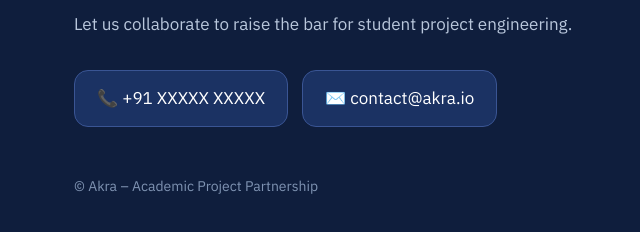
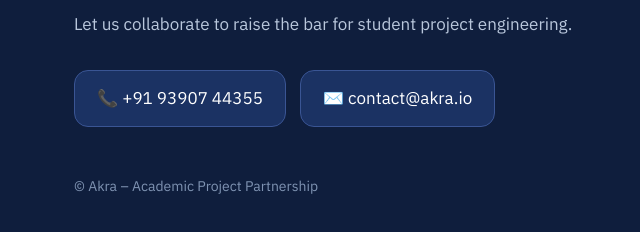
Before and after one commit to dinesh9-ai/ArkaAcademy, a plain HTML site: page index.html in a window 1280 px wide. Shown: the part 8241-8473 px from the top of the page, 0-640 px from the left. Drawn offline with nearby package versions, Linux system fonts and the light colour scheme.

Commit message:
Update contact information in footer

```diff
--- a/index.html
+++ b/index.html
@@ -372,7 +372,7 @@ section{padding:64px 0}.rail{left:12.5%;right:12.5%}.nodes button{font-size:12px
 <p class="k">Next steps</p>
 <h2>Partner with Akra today</h2>
 <p class="lead" style="color:#b9c7dc">Let us collaborate to raise the bar for student project engineering.</p>
-<div class="links"><a href="tel:+91XXXXXXXXXX">📞 +91 XXXXX XXXXX</a><a href="mailto:contact@akra.io">✉️ contact@akra.io</a></div>
+<div class="links"><a href="tel:+91XXXXXXXXXX">📞 +91 93907 44355</a><a href="mailto:contact@akra.io">✉️ contact@akra.io</a></div>
 <div class="fine">© Akra – Academic Project Partnership</div>
 </div></footer>
 <canvas id="cf" style="position:fixed;inset:0;width:100%;height:100%;pointer-events:none;z-index:80" aria-hidden="true"></canvas>
```
